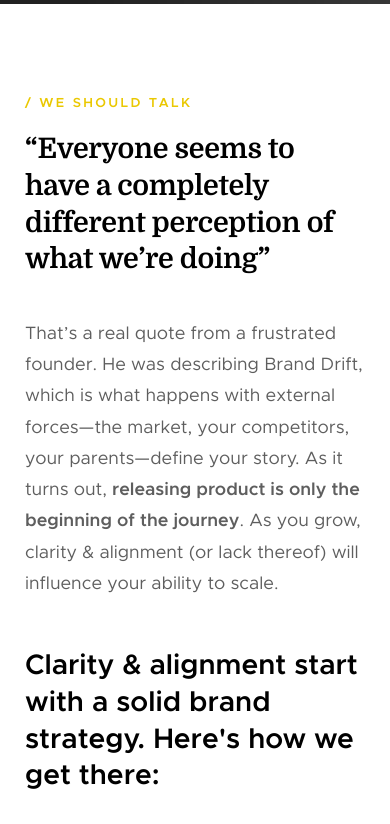
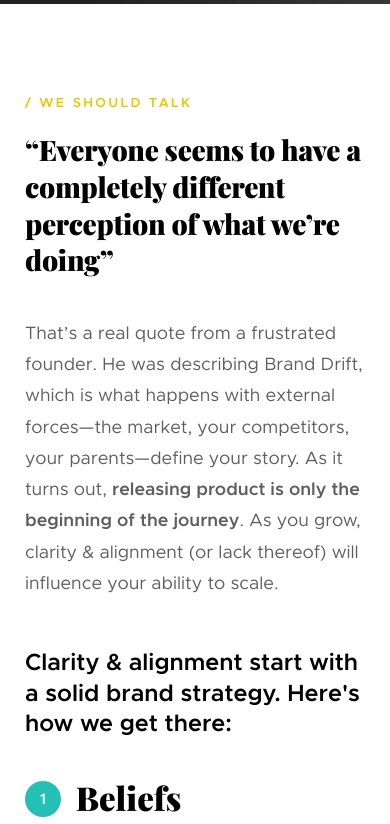
Before and after one commit to patrickjwoods/initialcommit, a plain HTML site: page index.html in a window 390 px wide. Shown: the part 840-1664 px from the top of the page. Drawn offline with nearby package versions, Linux system fonts and the light colour scheme; grey boxes are pictures that could not be loaded; files whose address does not match are found by name.

Commit message:
update fonts

```diff
--- a/css/main.css
+++ b/css/main.css
@@ -256,7 +256,7 @@ blockquote p {
 
 blockquote cite {
   display: block;
-  font-family: "domine-regular", sans-serif;
+  font-family: "Playfair Display", sans-serif;
   font-size: 1.4rem;
   font-style: normal;
   line-height: 1.5;
@@ -1222,7 +1222,8 @@ input::-moz-focus-inner {
  * ## display headings
  * ------------------------------------------------------------------- */
 .display-1 {
-  font-family: "domine-bold", sans-serif;
+  font-family: "Playfair Display", sans-serif;
+  font-weight: 900;
   font-size: 6rem;
   line-height: 1.3;
   letter-spacing: 0;
@@ -1724,7 +1725,8 @@ input::-moz-focus-inner {
   position: relative;
 }
 .home-content h1 {
-  font-family: "domine-bold", sans-serif;
+  font-family: "Playfair Display", sans-serif;
+  font-weight: 900;
   font-size: 9rem;
   line-height: 1.1;
   margin-top: 0;
@@ -2256,8 +2258,10 @@ html.no-csstransitions .home-content__main {
   left: calc(50% + 20px + 24px);
 }
 .process h4 {
-  font-size: 2.8rem;
-  line-height: 1.5;
+  font-family: "Playfair Display", sans-serif;
+  font-weight: 900;
+  font-size: 3.8rem;
+  line-height: .8;
   margin-top: 0;
   position: relative;
 }
@@ -2305,7 +2309,8 @@ html.no-csstransitions .home-content__main {
     left: calc(50% + 15px + 22px);
   }
   .process h4 {
-    font-size: 2.6rem;
+    font-size: 3.6rem;
+    line-height: 1.2;
   }
   .process__col::before {
     height: 45px;
@@ -2347,16 +2352,24 @@ html.no-csstransitions .home-content__main {
     left: 10px;
   }
   .process h4 {
-    font-size: 2.4rem;
+    font-size: 4rem;
+    line-height: .9;
   }
 }
 @media only screen and (max-width: 400px) {
+
+  h2 {
+    font-size: 2.5rem;
+    line-height: 1.3;
+  }
+
   .s-about {
     padding-top: 9.6rem;
   }
 
   .process h4 {
-    font-size: 2.2rem;
+    font-size: 3.5rem;
+    line-height: .8;
     padding-left: 5.4rem;
     margin-bottom: 1.8rem;
   }
--- a/index.html
+++ b/index.html
@@ -18,6 +18,8 @@
     <link rel="stylesheet" href="css/base.css">
     <link rel="stylesheet" href="css/vendor.css">
     <link rel="stylesheet" href="css/main.css">
+    <link href="https://fonts.googleapis.com/css?family=Playfair+Display:400,700,900" rel="stylesheet">
+
 
     <!-- script
     ================================================== -->
@@ -54,7 +56,6 @@
                     <li class="current"><a class="smoothscroll"  href="#home" title="home">Home</a></li>
                     <li><a class="smoothscroll"  href="#about" title="about">About</a></li>
                     <li><a class="smoothscroll"  href="#services" title="services">Services</a></li>
-                    <li><a class="smoothscroll"  href="#works" title="works">Works</a></li>
                     <li><a class="smoothscroll"  href="#contact" title="contact">Contact</a></li>
                 </ul>
 
@@ -112,8 +113,8 @@
         </div> <!-- end home-content -->
 
         <ul class="home-sidelinks">
-            <li><a class="smoothscroll" href="#about">About<span>who we are</span></a></li>
-            <li><a class="smoothscroll" href="#services">Services<span>what we do</span></a></li>
+            <li><a class="smoothscroll" href="#about">About<span>we should talk</span></a></li>
+            <li><a class="smoothscroll" href="#services">Services<span>how i can help</span></a></li>
             <li><a  class="smoothscroll" href="#contact">Contact<span>get in touch</span></a></li>
         </ul> <!-- end home-sidelinks -->
 
@@ -295,7 +296,7 @@
 
         <div class="row section-header" >
             <div class="col-full">
-                <h3 class="subhead subhead--light">Let's Chat</h3>
+                <h3 class="subhead subhead--light">Get in touch</h3>
                 <h1 class="display-1 display-1--light">Ready to get started? Let's grab a coffee or do quick call. </h1>
             </div>
         </div> <!-- end section-header -->
```
